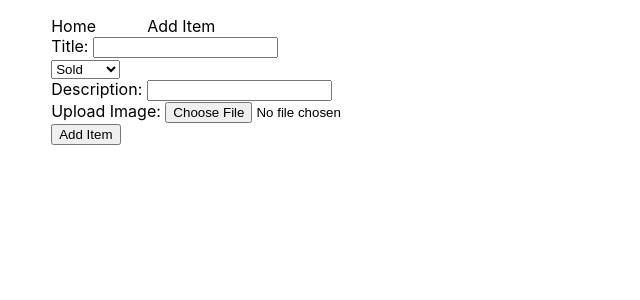
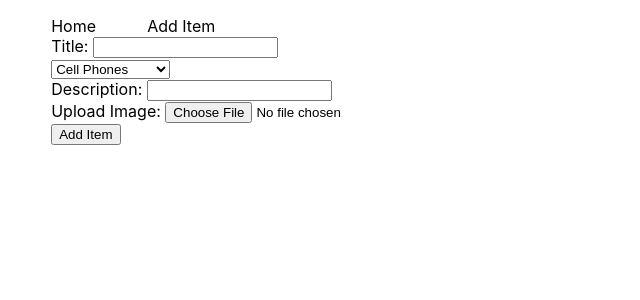
Before and after one commit to ahmadgabariin/auction, a React (Create React App) app: page /additem in a window 1280 px wide. Shown: the top 300 px of the page, without its empty margins (0-640 px from the left). Built offline with nearby package versions, Linux system fonts and the light colour scheme.

Commit message:
added catagories on MainPage

```diff
--- /dev/null
+++ b/src/categories.json
@@ -0,0 +1,12 @@
+[
+  "Cell Phones",
+  "Cars",
+  "Books",
+  "Clothing",
+  "Cameras",
+  "Jewelry",
+  "Home & Garden",
+  "Video Games",
+  "Travel Goods",
+  "Other"
+]
--- a/src/components/AddItem/AddItem.js
+++ b/src/components/AddItem/AddItem.js
@@ -1,9 +1,7 @@
-import React from 'react'
-
+import React from "react";
+import catagories from "../../categories.json";
 function AddItem() {
-    const handleChanges = (e) => {
-
-    }
+  const handleChanges = (e) => {};
   return (
     <div>
       <div>
@@ -11,11 +9,11 @@ function AddItem() {
         <input type="text" name="itemTitle" />
       </div>
       <select id="select-input" name="category" onChange={handleChanges}>
-                <option value="sold">Sold</option>
-                <option value="name">Name</option>
-                <option value="email">Email</option>
-                <option value="owner">Owner</option>
-                <option value="country">Country</option>
+        {catagories.map((c) => (
+          <option key={c} value={c}>
+            {c}
+          </option>
+        ))}
       </select>
       <div>
         <span>Description: </span>
@@ -27,10 +25,10 @@ function AddItem() {
       </div>
       <button>Add Item</button>
     </div>
-    )
+  );
 }
 
-export default AddItem
+export default AddItem;
 
 // title:String
 //   category:String
--- a/src/components/ItemRoom/ItemRoom.js
+++ b/src/components/ItemRoom/ItemRoom.js
@@ -1,5 +1,4 @@
 import React from "react";
-import Item from "../Item/Item";
 import data from "../../data.json";
 import "./ItemRoom.css";
 import Button from "@mui/material/Button";
--- a/src/components/MainPage/MainPage.js
+++ b/src/components/MainPage/MainPage.js
@@ -1,22 +1,20 @@
-import React from 'react'
-import Searchbar from '../Searchbar/Searchbar'
-import Sidebar from '../Sidebar/Sidebar'
-import './MainPage.css'
+import React from "react";
+import Searchbar from "../Searchbar/Searchbar";
+import Sidebar from "../Sidebar/Sidebar";
+import catagories from "../../categories.json";
+import "./MainPage.css";
 function MainPage() {
   return (
-    <div className='container-main-page'>
-      <Searchbar/>
-      <div className='main-page'>
-        <div className='inner-grid'>
-          adw
-        </div>
-        <div className='side-bar-container'>
-          <Sidebar/>
+    <div className="container-main-page">
+      <Searchbar />
+      <div className="main-page">
+        <div className="inner-grid">adw</div>
+        <div className="side-bar-container">
+          <Sidebar catagories={catagories} />
         </div>
       </div>
     </div>
-
-  )
+  );
 }
 
-export default MainPage
+export default MainPage;
--- a/src/components/Sidebar/Sidebar.js
+++ b/src/components/Sidebar/Sidebar.js
@@ -1,9 +1,15 @@
-import React from 'react'
-import './Sidebar.css'
-function Sidebar() {
+import React from "react";
+import "./Sidebar.css";
+function Sidebar(props) {
   return (
-    <div className='side-bar'>Sidebar</div>
-  )
+    <div className="side-bar">
+      {props.catagories.map((c) => (
+        <option key={c} value={c}>
+          {c}
+        </option>
+      ))}
+    </div>
+  );
 }
 
-export default Sidebar
+export default Sidebar;
```
Lines whose indentation alone changed are shown as unchanged.
